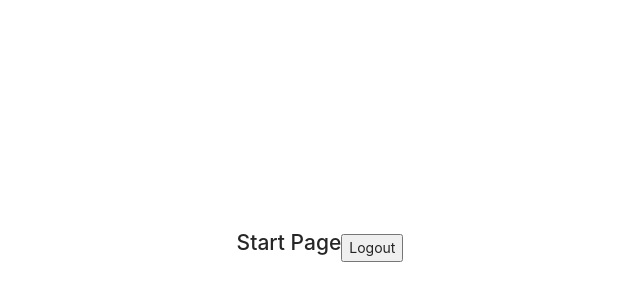
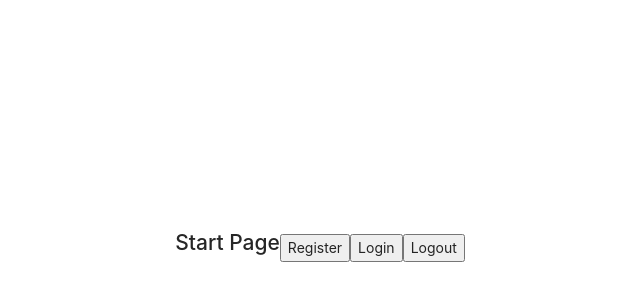
Before and after one commit to aaron9902/react-app, a React (Create React App) app in the folder client/: page / in a window 1280 px wide. Shown: the part 152-452 px from the top of the page, without its empty margins (320-960 px from the left). Built offline with nearby package versions, Linux system fonts and the light colour scheme; no server answers.

Commit message:
Buttons added
Buttons added on Landing page

```diff
--- a/client/src/components/views/LandingPage/LandingPage.js
+++ b/client/src/components/views/LandingPage/LandingPage.js
@@ -12,7 +12,7 @@ function LandingPage(props) {
     }, [])
 
 
-    const onClickHandler = () => {
+    const onLogoutClickHandler = () => {
         axios.get('/api/users/logout')
         .then(response => {
             if(response.data.success) {
@@ -22,11 +22,19 @@ function LandingPage(props) {
             }
         })
     }
+    const onRegisterClickHandler = () => {
+                props.history.push("/register")
+    }
+    const onLoginClickHandler = () => {
+                props.history.push("/login")
+    }
 
      return (
         <div style={{ display: 'flex', justifyContent: 'center', alignItems: 'center', width: '100%' ,height: '100vh'}}>
                 <h2>Start Page</h2>
-                <button onClick ={onClickHandler}> Logout </button>
+                <button onClick ={onRegisterClickHandler}> Register </button>
+                <button onClick ={onLoginClickHandler}> Login </button>
+                <button onClick ={onLogoutClickHandler}> Logout </button>
         </div>
     )
 }
```
